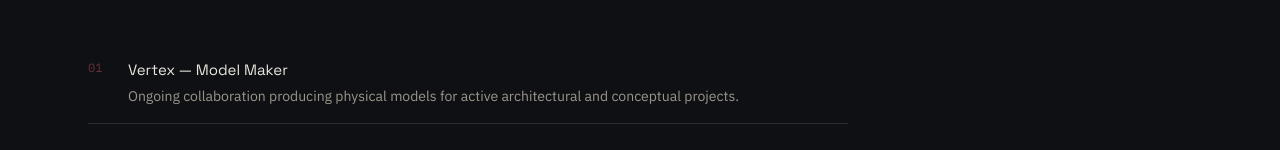
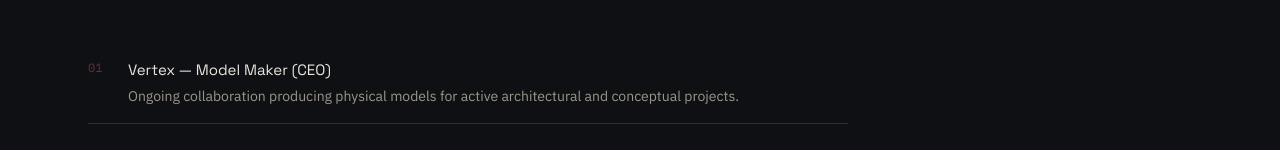
Before and after one commit to NaveenDG2002/architect-portfolio-thenu, a React (Vite) app: page /industrial/partnerships in a window 1280 px wide. Shown: the part 379-529 px from the top of the page. Built offline with nearby package versions, Linux system fonts and the light colour scheme.

Commit message:
fix studio-design slug to match asset folder

```diff
--- a/src/data/content.js
+++ b/src/data/content.js
@@ -185,7 +185,7 @@
       "Partnered with Vertex as a model maker, contributing to a range of ongoing architectural and conceptual model projects. The collaboration involves translating design drawings into precise physical and study models to support presentations and design reviews across multiple active projects.",
     features: [
       {
-        title: "Vertex — Model Maker",
+        title: "Vertex — Model Maker (CEO)",
         detail: "Ongoing collaboration producing physical models for active architectural and conceptual projects.",
       },
     ],
```
